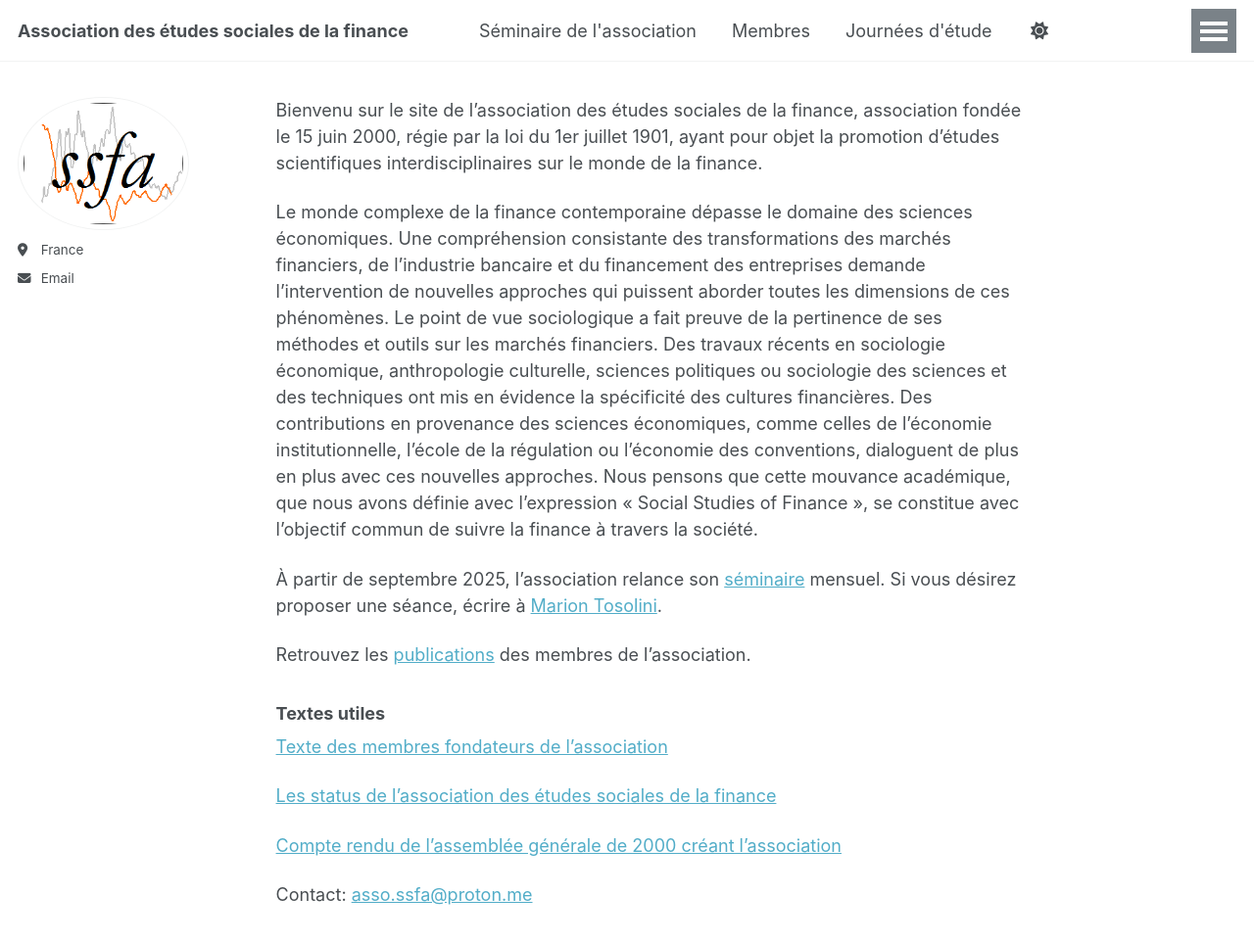
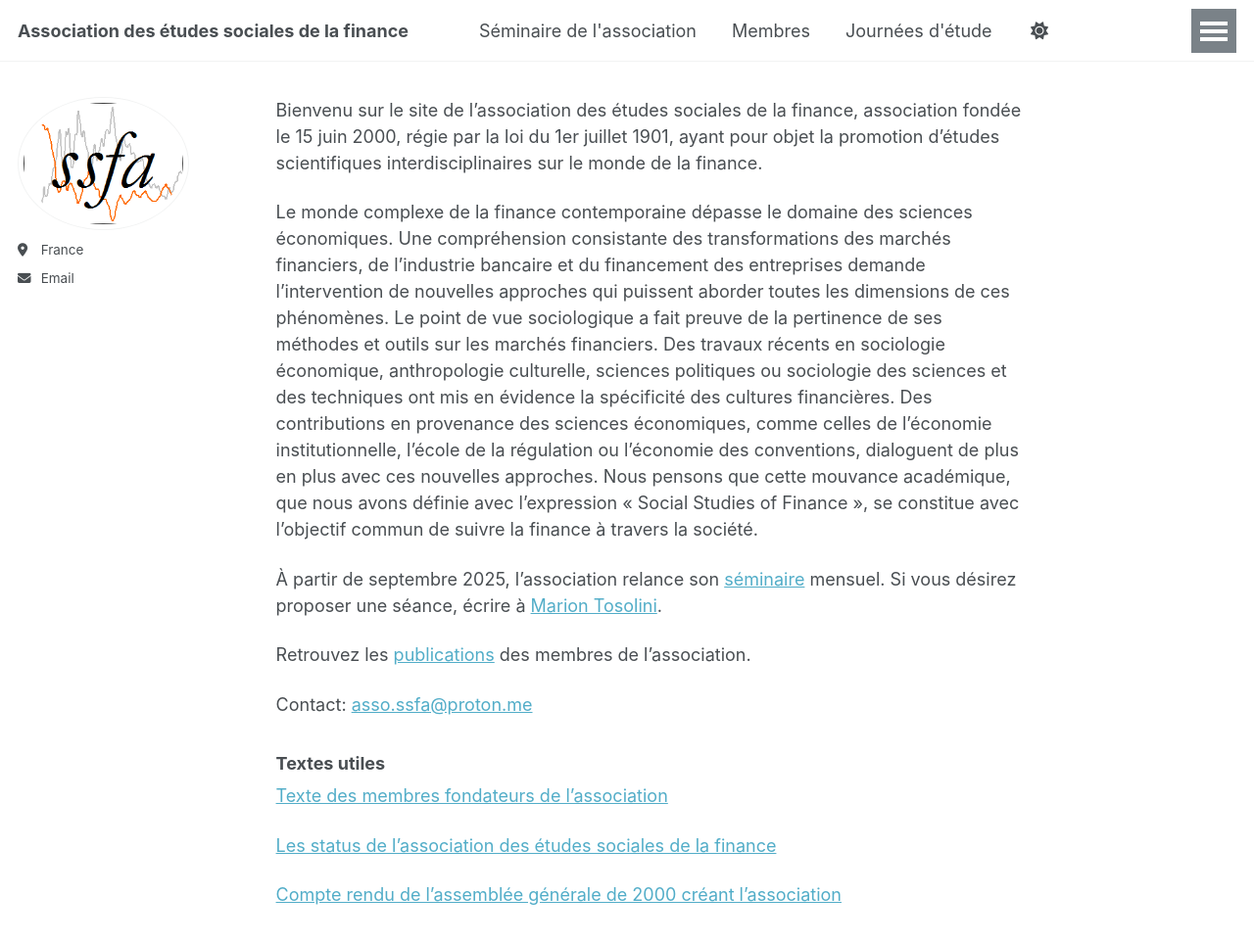
Before and after one commit to ssfa-aesf/ssfa-aesf.github.io, a Jekyll site: the page built from _pages/about.md, in a window 1280 px wide and 1139 px high. Shown: the top 963 px of the window at 98% size. Built offline with Jekyll 4.4.1, drawn with Linux system fonts in a browser that asks for light colours; part of the change alters nothing that is shown.

```diff
--- a/_pages/about.md
+++ b/_pages/about.md
@@ -17,6 +17,8 @@ Le monde complexe de la finance contemporaine dépasse le domaine des sciences
 Retrouvez les [publications](/publications/) des membres de l'association.
 
 
+Contact: [asso.ssfa@proton.me](mailto:asso.ssfa@proton.me)
+
 
 ### Textes utiles
 
@@ -25,6 +27,3 @@ Retrouvez les [publications](/publications/) des membres de l'association.
 [Les status de l'association des études sociales de la finance](/files/statuts_ssfa.pdf)
 
 [Compte rendu de l'assemblée générale de 2000 créant l'association](/files/AG_creation.pdf)
-
-
-Contact: [asso.ssfa@proton.me](mailto:asso.ssfa@proton.me)
```
